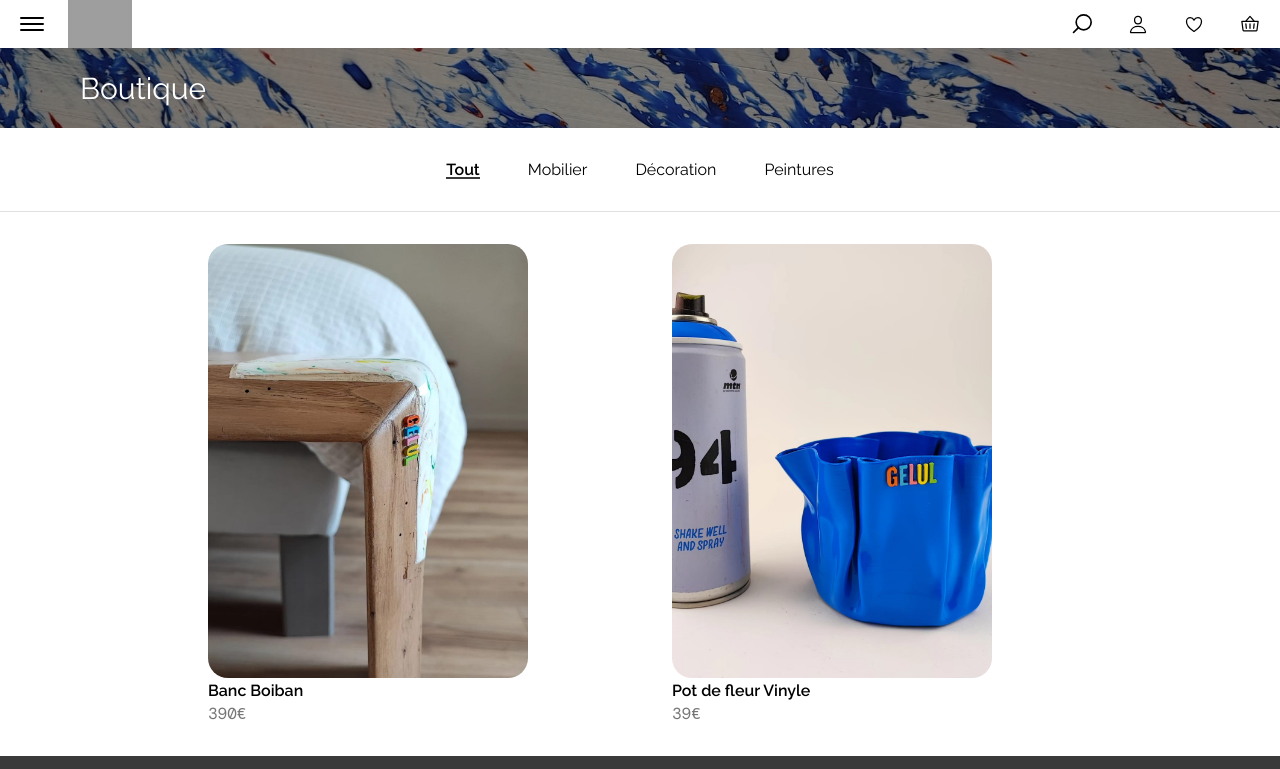
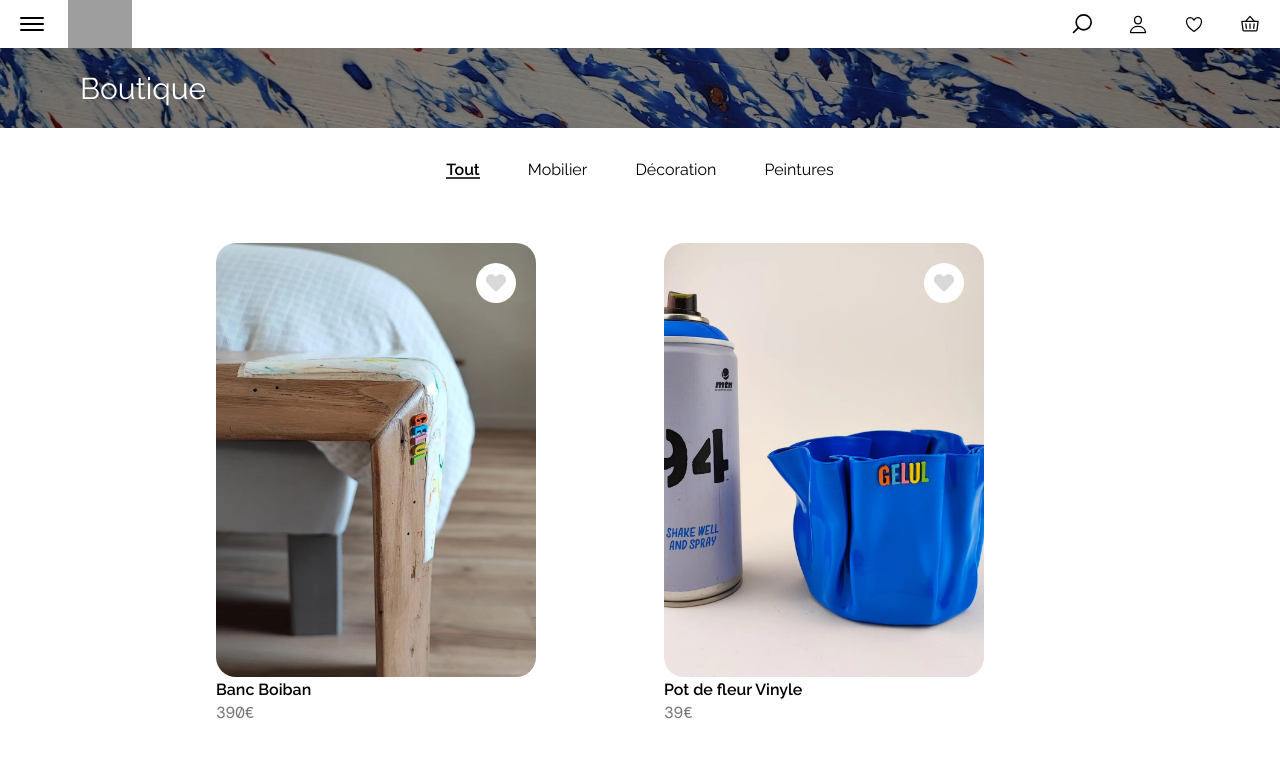
Before and after one commit to FnnyJsst/gelul-website, a React (Vite) app in the folder vite-project/: page /boutique in a window 1280 px wide. Shown: the top 769 px of the page. Built offline with nearby package versions, Linux system fonts and the light colour scheme; grey boxes are pictures that could not be loaded; a web font is replaced by a local one.

Commit message:
feat: new button to add to favourite

```diff
--- a/vite-project/src/App.jsx
+++ b/vite-project/src/App.jsx
@@ -6,6 +6,7 @@
 import Footer from './components/navigation/Footer';
 import { PrimeReactProvider, PrimeReactContext } from 'primereact/api';
 import Sidebar from './components/navigation/Sidebar';
+import ProductPage from './pages/ProductPage';
 
 const GlobalStyle = createGlobalStyle `
   * {
@@ -31,6 +32,7 @@
           <Routes>
             <Route path="/" element={<HomePage />} />
             <Route path="/boutique" element={<HomeBoutique />} />
+            <Route path="/product/:id" element={<ProductPage />} />
           </Routes>
           <Footer />
         </Router>
--- a/vite-project/src/components/cards/HomeBoutiqueCard.jsx
+++ b/vite-project/src/components/cards/HomeBoutiqueCard.jsx
@@ -1,5 +1,6 @@
 import React, { useState } from 'react'
 import styled from 'styled-components'
+import { useNavigate } from 'react-router-dom'
 import { colors, fontSizes } from '../../constants/style'
 import { FaHeart } from 'react-icons/fa'
 
@@ -61,6 +62,33 @@
   }
 `
 
+const FavoriteButton = styled.button`
+  position: absolute;
+  top: 20px;
+  right: 20px;
+  background-color: white;
+  border: none;
+  width: 40px;
+  height: 40px;
+  border-radius: 20px;
+  display: flex;
+  align-items: center;
+  justify-content: center;
+  cursor: pointer;
+  z-index: 10;
+  transition: background-color 0.3s ease;
+
+  &:hover {
+    background-color: #f0f0f0;
+  }
+`
+
+const HeartIcon = styled(FaHeart)`
+  color: ${props => props.$isFavorite ? 'black' : colors.lightGray};
+  transition: color 0.3s ease;
+  font-size: 1.25rem;
+`
+
 const Title = styled.h1`
   font-size: ${fontSizes.medium};
   font-weight: 600;
@@ -74,16 +102,34 @@
   font-family: 'DM Mono', monospace;
 `
 
-function HomeBoutiqueCard({ image, title, price }) {
-  const handleAddToCart = () => {
+function HomeBoutiqueCard({ id, image, title, price }) {
+  const navigate = useNavigate()
+  const [isFavorite, setIsFavorite] = useState(false)
+
+  const handleAddToCart = (e) => {
+    e.stopPropagation()
     console.log('Ajout au panier:', title)
     // Ici vous pourrez implémenter la logique d'ajout au panier
   }
 
+  const handleToggleFavorite = (e) => {
+    e.stopPropagation()
+    setIsFavorite(!isFavorite)
+    console.log(isFavorite ? 'Retiré des favoris:' : 'Ajouté aux favoris:', title)
+    // Ici vous pourrez implémenter la logique d'ajout aux favoris
+  }
+
+  const handleClick = () => {
+    navigate(`/product/${id}`)
+  }
+
   return (
-    <Card>
-      <ImageContainer>
+    <Card onClick={handleClick}>
+      <ImageContainer >
         <Image src={image} alt={title || "Boutique"} />
+        <FavoriteButton onClick={handleToggleFavorite}>
+          <HeartIcon $isFavorite={isFavorite} />
+        </FavoriteButton>
         <AddToCartButton
           className="add-to-cart-button"
           onClick={handleAddToCart}
--- a/vite-project/src/components/cards/HomeBoutiqueRowCard.jsx
+++ b/vite-project/src/components/cards/HomeBoutiqueRowCard.jsx
@@ -4,7 +4,7 @@
 
 const Container = styled.div`
   display: flex;
-  gap: 4rem;
+  gap: 3rem;
   padding: 2rem;
   flex-wrap: wrap;
   justify-content: center;
@@ -15,7 +15,7 @@
     const products = [
         { id: 1, title: "Banc Boiban", price: "390€", image: "src/assets/images/banc2.jpg" },
         { id: 2, title: "Pot de fleur Vinyle", price: "39€", image: "src/assets/images/pot.jpg" },
-        // { id: 3, title: "Tabouret Sertium", price: "190€", image: "src/assets/images/wooden-stool.jpg" },
+        { id: 3, title: "Tabouret Sertium", price: "190€", image: "src/assets/images/wooden-stool.jpg" },
     ]
 
     return (
@@ -23,6 +23,7 @@
             {products.map(product => (
                 <HomeBoutiqueCard
                     key={product.id}
+                    id={product.id}
                     image={product.image}
                     title={product.title}
                     price={product.price}
--- a/vite-project/src/components/navigation/Breadcrumb.jsx
+++ b/vite-project/src/components/navigation/Breadcrumb.jsx
@@ -7,7 +7,6 @@
   background-color: #ffffff;
   display: flex;
   justify-content: center;
-  border-bottom: 1px solid #e0e0e0;
 `
 
 const CategoryList = styled.ul`
--- a/vite-project/src/constants/style.jsx
+++ b/vite-project/src/constants/style.jsx
@@ -1,6 +1,7 @@
 const colors = {
   "white": "#FFFFFF",
-  "gray": "#777474"
+  "gray": "#777474",
+  "lightGray": "#D9D9D9"
 }
 
 const fontSizes = {
--- /dev/null
+++ b/vite-project/src/pages/ProductPage.jsx
@@ -0,0 +1,15 @@
+import React from 'react'
+import { useParams } from 'react-router-dom'
+
+function ProductPage() {
+  const { id } = useParams()
+
+  return (
+    <div>
+      <h1>Page Produit #{id}</h1>
+      {/* Vous pourrez ajouter ici le contenu de la page produit */}
+    </div>
+  )
+}
+
+export default ProductPage
```
